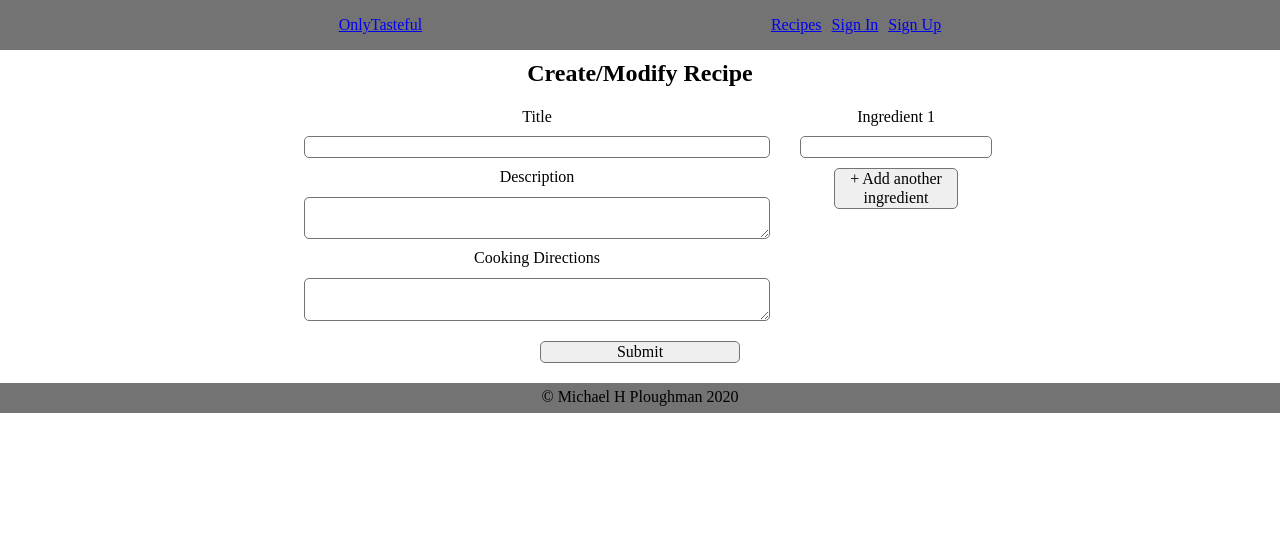
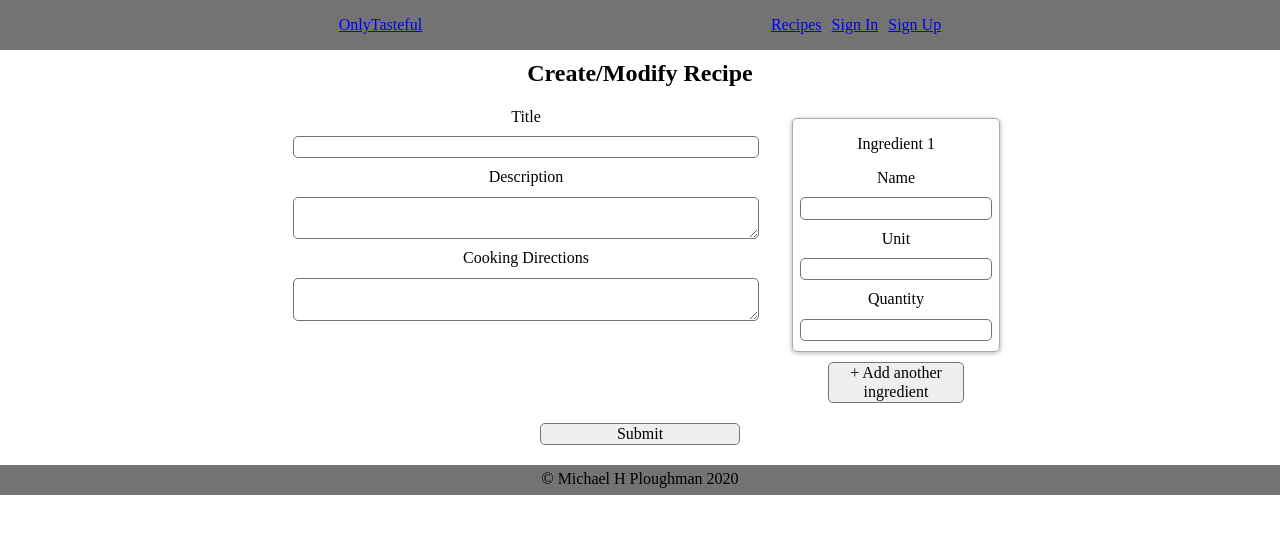
Before and after one commit to Evoxus/OnlyTasteful-client, a React (Create React App) app: page /createrecipe in a window 1280 px wide. Shown: the top 534 px of the page. Built offline with nearby package versions, Linux system fonts and the light colour scheme.

Commit message:
Add IngredientInput component Functionally IngredientInput works, but UX is wrong. Need to update   values in the input fields when a middle ingredient is removed.   Stores correctly in state however.

```diff
--- a/src/CreateRecipe/CreateRecipe.js
+++ b/src/CreateRecipe/CreateRecipe.js
@@ -1,6 +1,7 @@
 import React, { Component } from 'react';
 import OnlyTastefulContext from '../OnlyTastefulContext';
 import './CreateRecipe.css';
+import IngredientInput from '../IngredientInput/IngredientInput';
 
 // TODO: Figure out whether ingredient list should be own component or not
 // TODO: Implement ingredient input correctly so that list shows up on RecipeDetail
@@ -24,7 +25,12 @@ class CreateRecipe extends Component {
     },
     ingredients: {
       values: [
-        '',
+        {
+          id: 1,
+          quantity: '',
+          unit: '',
+          name: '',
+        },
       ],
       touched: false,
     },
@@ -54,11 +60,52 @@ class CreateRecipe extends Component {
     })
   }
 
-  updateIngredients = (ingredients, index, ingredient) => [
-    ...ingredients.slice(0, index),
-    ingredient,
-    ...ingredients.slice(index + 1)
-  ];
+  updateIngredients = (target, idx) => {
+    const ingredientValues = this.state.ingredients.values;
+    if (target.id === `ingredient_name${idx}`) {
+      this.setState({
+        ingredients: {
+          values: [
+            ...ingredientValues.slice(0, idx),
+            {
+              name: target.value,
+              unit: ingredientValues[idx].unit,
+              quantity: ingredientValues[idx].quantity,
+            },
+            ...ingredientValues.slice(idx + 1)
+          ]
+        }
+      })
+    } else if (target.id === `ingredient_unit${idx}`) {
+      this.setState({
+        ingredients: {
+          values: [
+            ...ingredientValues.slice(0, idx),
+            {
+              name: ingredientValues[idx].name,
+              unit: target.value,
+              quantity: ingredientValues[idx].quantity,
+            },
+            ...ingredientValues.slice(idx + 1)
+          ]
+        }
+      })
+    } else if (target.id === `ingredient_quantity${idx}`) {
+      this.setState({
+        ingredients: {
+          values: [
+            ...ingredientValues.slice(0, idx),
+            {
+              name: ingredientValues[idx].name,
+              unit: ingredientValues[idx].unit,
+              quantity: target.value,
+            },
+            ...ingredientValues.slice(idx + 1)
+          ]
+        }
+      })
+    }
+  }
 
   updateCookingDirections(value) {
     this.setState({
@@ -87,15 +134,29 @@ class CreateRecipe extends Component {
     e.preventDefault()
     this.setState({
       ingredients: {
-        values: [...this.state.ingredients.values, '']
-      }
+        values: [
+          ...this.state.ingredients.values,
+          {
+            quantity: '',
+            unit: '',
+            name: ''
+          },
+        ],
+      },
     })
   }
 
-  removeIngredients = (ingredients, index) => [
-    ...ingredients.slice(0, index),
-    ...ingredients.slice(index + 1)
-  ];
+  removeIngredients = (index) => {
+    const ingredients = this.state.ingredients.values
+    this.setState({
+      ingredients: {
+        values: [
+          ...ingredients.slice(0, index),
+          ...ingredients.slice(index + 1)
+        ]
+      }
+    })
+  };
 
   render() {
     return (
@@ -125,29 +186,9 @@ class CreateRecipe extends Component {
               </div>
               <div className='rightColumn'>
                 {this.state.ingredients.values.map((ingredient, idx) =>
-                  <React.Fragment key={idx}>
-                    <label htmlFor={`ingredient${idx}`}>Ingredient {idx + 1}</label>
-                    <input type='text' name={`ingredient${idx}`} id={`ingredient${idx}`}
-                    onChange={e => this.setState({
-                      ingredients: {
-                        values: this.updateIngredients(this.state.ingredients.values, idx, e.target.value)
-                      },
-                    })} />
-                    {!!idx && (
-                      <button type="button"
-                        onClick={() =>
-                          this.setState({
-                            ingredients:
-                            {
-                              values: this.removeIngredients(
-                                this.state.ingredients.values,
-                                idx
-                              )
-                            }
-                          })
-                        }>Remove Ingredient</button>
-                    )}
-                  </React.Fragment>
+                  <IngredientInput key={idx} idx={idx}
+                    handleChange={this.updateIngredients} onClick={e => this.removeIngredients(idx)}
+                  />
                 )}
                 <button onClick={this.addIngredient}>+ Add another ingredient</button>
               </div>
@@ -161,3 +202,27 @@ class CreateRecipe extends Component {
 }
 
 export default CreateRecipe;
+// Old inline component for ingredient input "working"
+//   <React.Fragment key={idx}>
+//     <label htmlFor={`ingredient${idx}`}>Ingredient {idx + 1}</label>
+//     <input type='text' name={`ingredient${idx}`} id={`ingredient${idx}`}
+//     onChange={e => this.setState({
+//       ingredients: {
+//         values: this.updateIngredients(this.state.ingredients.values, idx, e.target.value)
+//       },
+//     })} />
+//     {!!idx && (
+//       <button type="button"
+//         onClick={() =>
+//           this.setState({
+//             ingredients:
+//             {
+//               values: this.removeIngredients(
+//                 this.state.ingredients.values,
+//                 idx
+//               )
+//             }
+//           })
+//         }>Remove Ingredient</button>
+//     )}
+//   </React.Fragment>
--- /dev/null
+++ b/src/IngredientInput/IngredientInput.css
@@ -0,0 +1,6 @@
+.IngredientInput {
+  margin: 10px;
+  border: 1px solid #aaa;
+  border-radius: 5px;
+  box-shadow: 1px 1px 4px #ccc, -1px 1px 4px #ccc;
+}
--- /dev/null
+++ b/src/IngredientInput/IngredientInput.js
@@ -0,0 +1,24 @@
+import React from 'react';
+import './IngredientInput.css';
+
+export default function IngredientInput(props) {
+  return (
+    <div key={props.idx} className='IngredientInput' onChange={(e) => props.handleChange(e.target, props.idx)}>
+      <p>Ingredient {props.idx + 1}</p>
+      <label htmlFor={`ingredient${props.idx}`}>Name</label>
+      <input type='text' name={`ingredient_name${props.idx}`} id={`ingredient_name${props.idx}`} />
+      <label htmlFor={`ingredient${props.idx}`}>Unit</label>
+      <input type='text' name={`ingredient_unit${props.idx}`} id={`ingredient_unit${props.idx}`} />
+      <label htmlFor={`ingredient${props.idx}`}>Quantity</label>
+      <input type='text' name={`ingredient_quantity${props.idx}`} id={`ingredient_quantity${props.idx}`} />
+      {!!props.idx && (
+        <button type="button"
+          onClick={(e) => props.onClick(e)}
+        >Remove Ingredient</button>
+      )}
+    </div>
+  )
+}
+
+// onChange={e => props.handleChange(e.target)}
+// on each input doesn't separate values into their keys correctly
```
Also changed, not shown: 1 other file (tests, documents, lock files or other folders).
